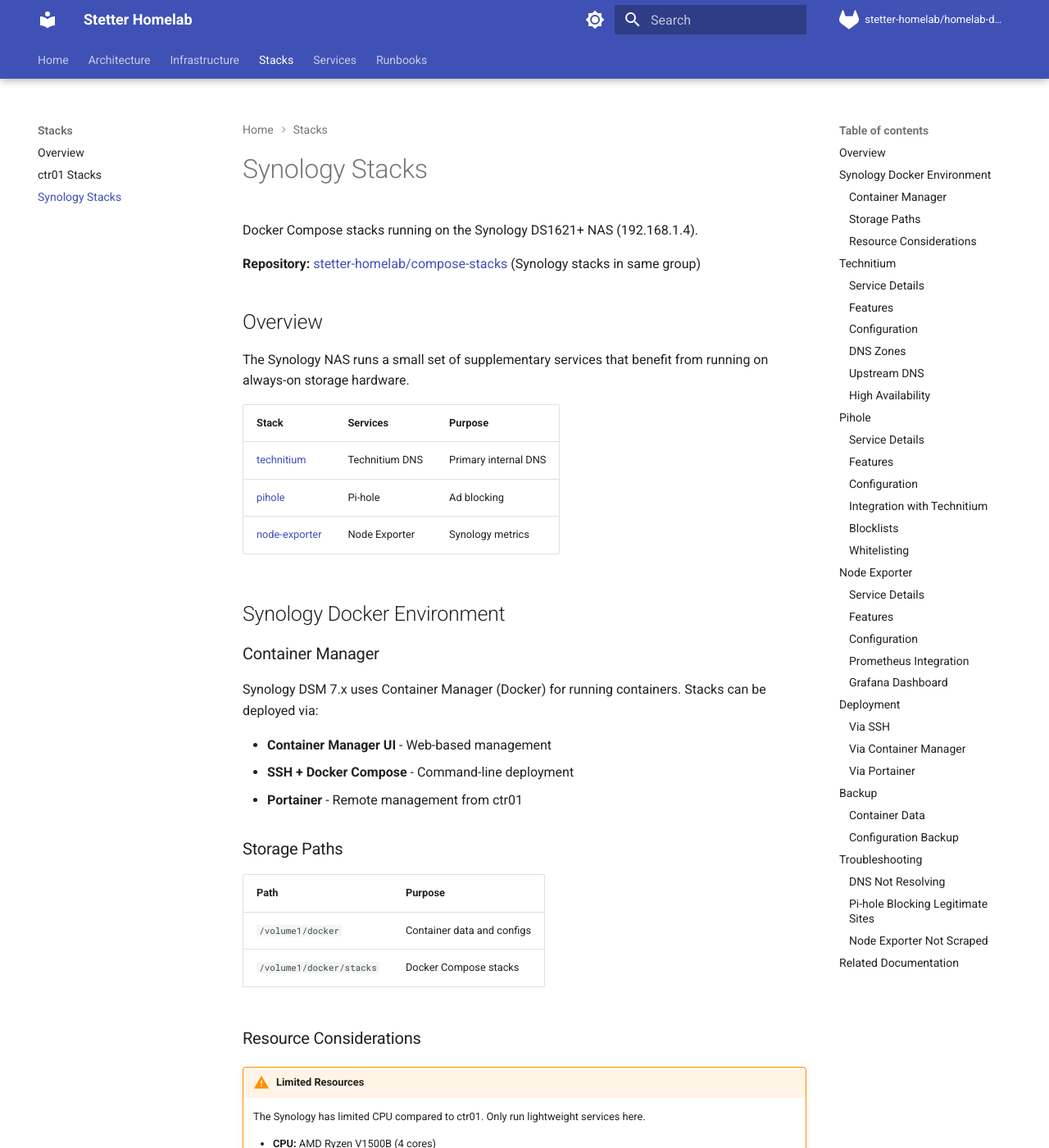
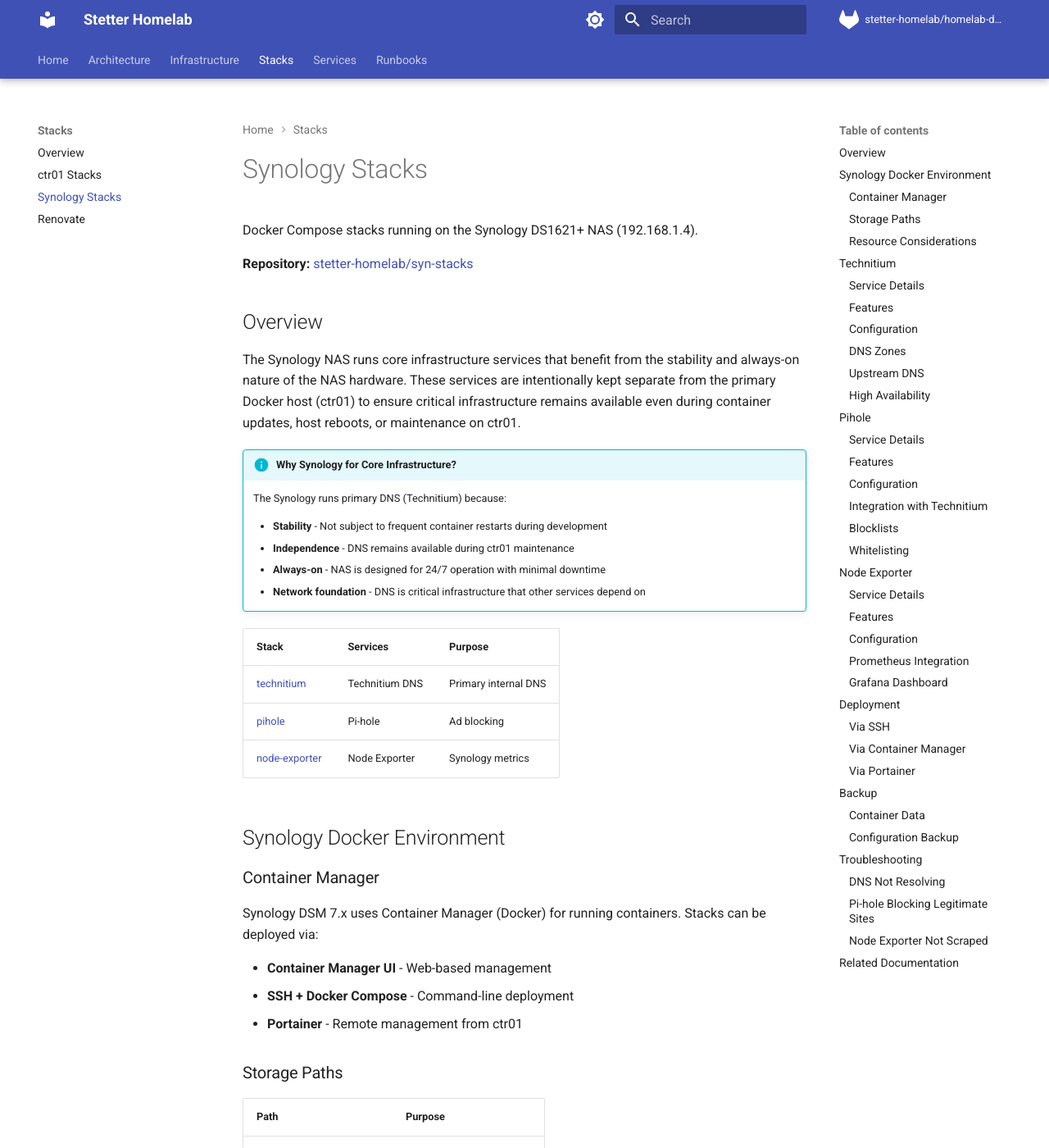
Before and after one commit to johnstetter/homelab-docs, an MkDocs documentation site: the page built from docs/stacks/synology.md, in a window 1280 px wide and 1400 px high. Shown: the whole window at 82% size. Built offline with MkDocs 1.6.1 and Material for MkDocs 9.7.7, drawn with Linux system fonts in a browser that asks for light colours; comment, search, counter and statistics services are not loaded; some of the changed text lies outside the part shown.

Commit message:
docs(stacks): Add Renovate documentation and fix syn-stacks references
- Add comprehensive Renovate documentation page explaining how
  automated Docker image updates work, including dashboard usage,
  configuration, and best practices
- Fix syn-stacks repository references: Synology stacks are in
  syn-stacks repo, not compose-stacks
- Clarify DNS architecture: Synology runs PRIMARY Technitium
  (stable, not subject to ctr01 container restarts), ctr01 runs
  SECONDARY/backup DNS
- Update navigation to include Renovate page

🤖 Generated with [Claude Code](https://claude.com/claude-code)

Co-Authored-By: Claude <noreply@anthropic.com>

```diff
--- a/docs/stacks/synology.md
+++ b/docs/stacks/synology.md
@@ -2,11 +2,19 @@
 
 Docker Compose stacks running on the Synology DS1621+ NAS (192.168.1.4).
 
-**Repository:** [stetter-homelab/compose-stacks](https://gitlab.com/stetter-homelab/compose-stacks) (Synology stacks in same group)
+**Repository:** [stetter-homelab/syn-stacks](https://gitlab.com/stetter-homelab/syn-stacks)
 
 ## Overview
 
-The Synology NAS runs a small set of supplementary services that benefit from running on always-on storage hardware.
+The Synology NAS runs core infrastructure services that benefit from the stability and always-on nature of the NAS hardware. These services are intentionally kept separate from the primary Docker host (ctr01) to ensure critical infrastructure remains available even during container updates, host reboots, or maintenance on ctr01.
+
+!!! info "Why Synology for Core Infrastructure?"
+    The Synology runs primary DNS (Technitium) because:
+
+    - **Stability** - Not subject to frequent container restarts during development
+    - **Independence** - DNS remains available during ctr01 maintenance
+    - **Always-on** - NAS is designed for 24/7 operation with minimal downtime
+    - **Network foundation** - DNS is critical infrastructure that other services depend on
 
 | Stack | Services | Purpose |
 |-------|----------|---------|
@@ -43,7 +51,10 @@ Synology DSM 7.x uses Container Manager (Docker) for running containers. Stacks
 
 ## Technitium
 
-Primary internal DNS server for the homelab.
+**Primary internal DNS server** for the entire homelab cluster.
+
+!!! success "Primary DNS Node"
+    This is the authoritative DNS server for the homelab. Running on the Synology ensures DNS remains stable and available independent of ctr01 container restarts, updates, or maintenance windows.
 
 ### Service Details
 
@@ -104,12 +115,20 @@ Queries for external domains are forwarded to:
 
 ### High Availability
 
-The secondary DNS server on ctr01 syncs from this primary:
+The DNS cluster provides redundancy with zone transfer:
 
-- **Primary:** syn (192.168.1.4)
-- **Secondary:** ctr01 (192.168.1.20)
+| Role | Host | IP | Notes |
+|------|------|----|-------|
+| **Primary** | syn (Synology) | 192.168.1.4 | Authoritative, stable |
+| **Secondary** | ctr01 | 192.168.1.20 | Backup, syncs from primary |
 
-Clients should be configured with both DNS servers.
+**Why this architecture:**
+
+- **Primary on Synology** - Isolated from ctr01 container churn; DNS stays up during ctr01 maintenance
+- **Secondary on ctr01** - Provides redundancy if Synology is down for updates or hardware maintenance
+- **Zone Transfer** - ctr01 Technitium syncs zones from Synology automatically
+
+Clients should be configured with both DNS servers (primary first, then secondary).
 
 ---
 
--- a/mkdocs.yml
+++ b/mkdocs.yml
@@ -90,6 +90,7 @@ nav:
       - Overview: stacks/index.md
       - ctr01 Stacks: stacks/ctr01.md
       - Synology Stacks: stacks/synology.md
+      - Renovate: stacks/renovate.md
   - Services:
       - Service Catalog: services/index.md
       - Core:
```
Also changed, not shown: docs/services/technitium.md (+18 -6 lines), docs/stacks/ctr01.md (+16 -3 lines), docs/stacks/index.md (+27 -4 lines), docs/stacks/renovate.md (added, +256 -0 lines).
